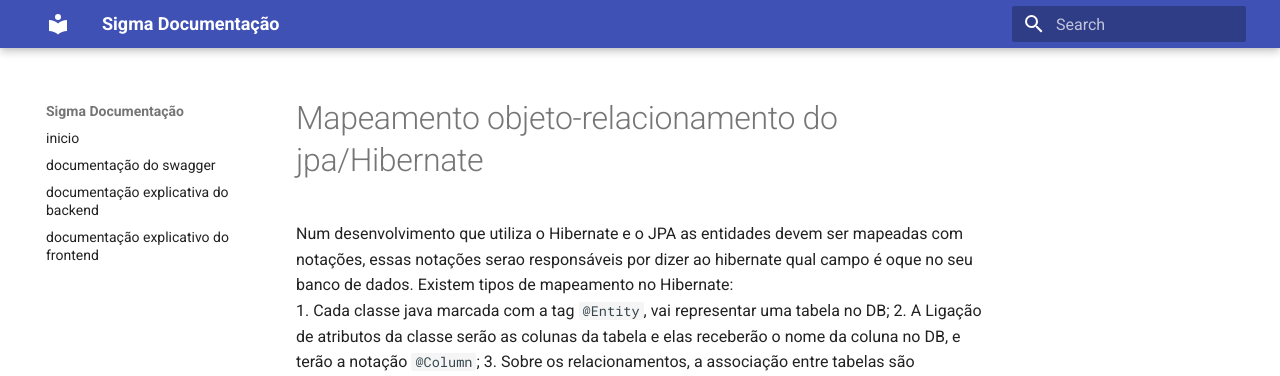
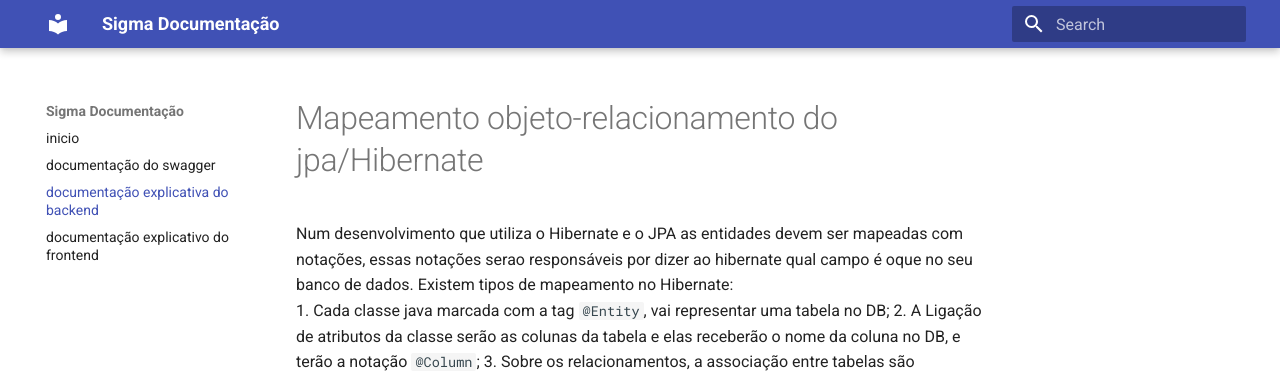
Before and after one commit to gabriel-otacilio/Controle-Financeiro, an MkDocs documentation site: the page built from docs/explicativo_Backend.md, in a window 1280 px wide. Shown: the top 376 px of the page. Built offline with MkDocs 1.6.1 and Material for MkDocs 9.7.7, drawn with Linux system fonts in a browser that asks for light colours.

Commit message:
ajustando documentacao

```diff
--- a/mkdocs.yml
+++ b/mkdocs.yml
@@ -7,5 +7,5 @@ theme:
 nav:
   - inicio: index.md
   - documentação do swagger: doc_swagger_&_Postman.md
-  - documentação explicativa do backend: explicativo_backend.md
+  - documentação explicativa do backend: explicativo_Backend.md
   - documentação explicativo do frontend: explicativo_frontend.md
```
